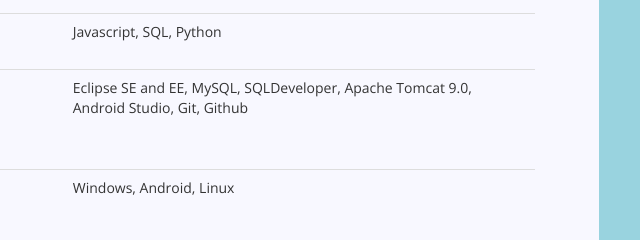
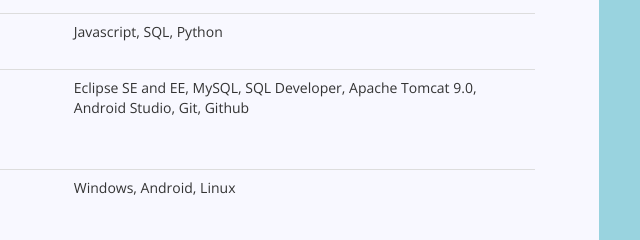
Before and after one commit to jchurchman100/jchurchman100.github.io, a plain HTML site: page resume.html in a window 1280 px wide. Shown: the part 791-1031 px from the top of the page, 489-1129 px from the left. Drawn offline with nearby package versions, Linux system fonts and the light colour scheme.

Commit message:
sqldev
sqldev

```diff
--- a/resume.html
+++ b/resume.html
@@ -82,7 +82,7 @@
                             </tr>
                             <tr>
                                 <td><h3>IDEs / Development Software</h3></td>
-                                <td>Eclipse SE and EE, MySQL, SQLDeveloper, Apache Tomcat 9.0, Android Studio, Git, Github</td>
+                                <td>Eclipse SE and EE, MySQL, SQL Developer, Apache Tomcat 9.0, Android Studio, Git, Github</td>
                             </tr>
                             <tr>
                                 <td><h3>Operating Systems</h3></td>
```
